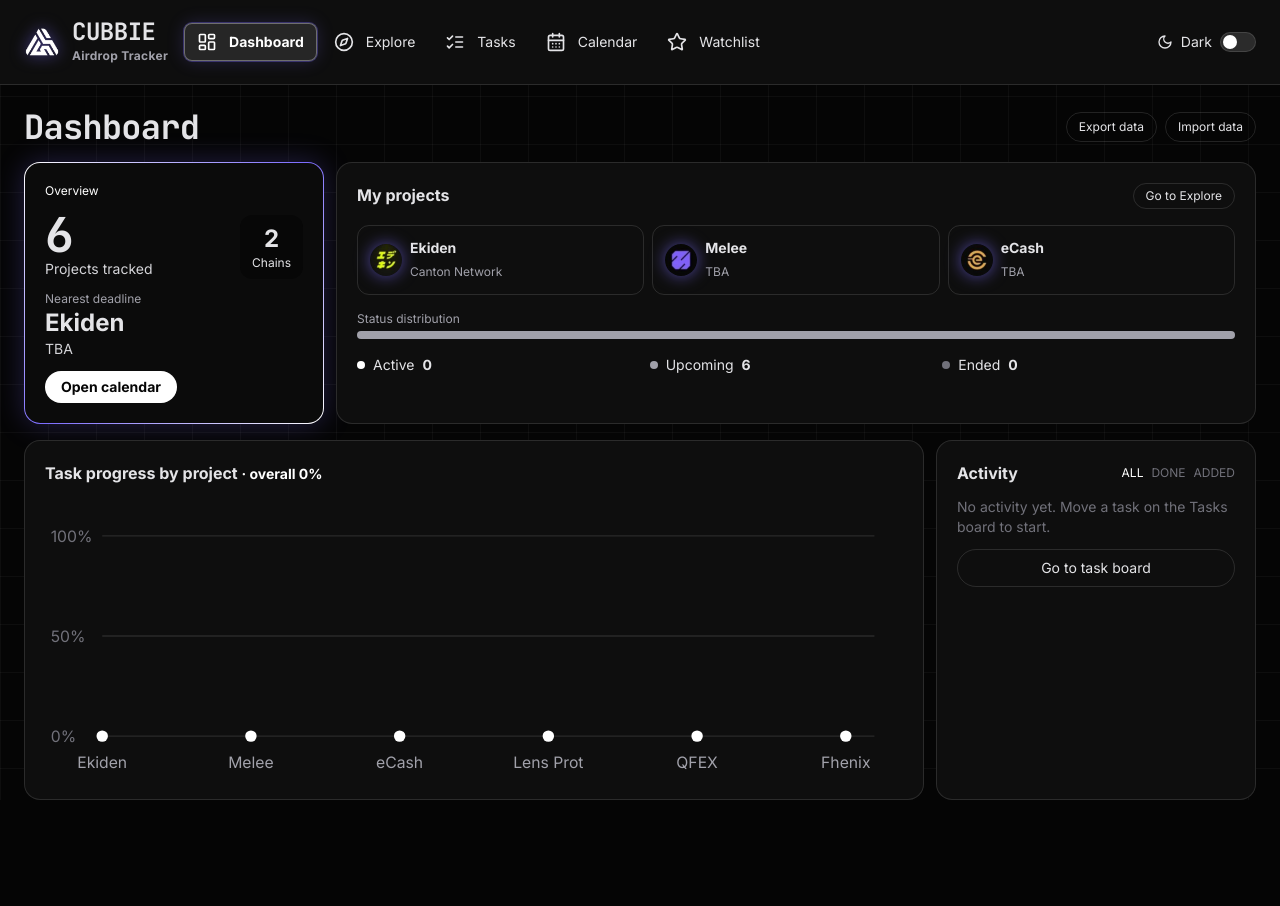
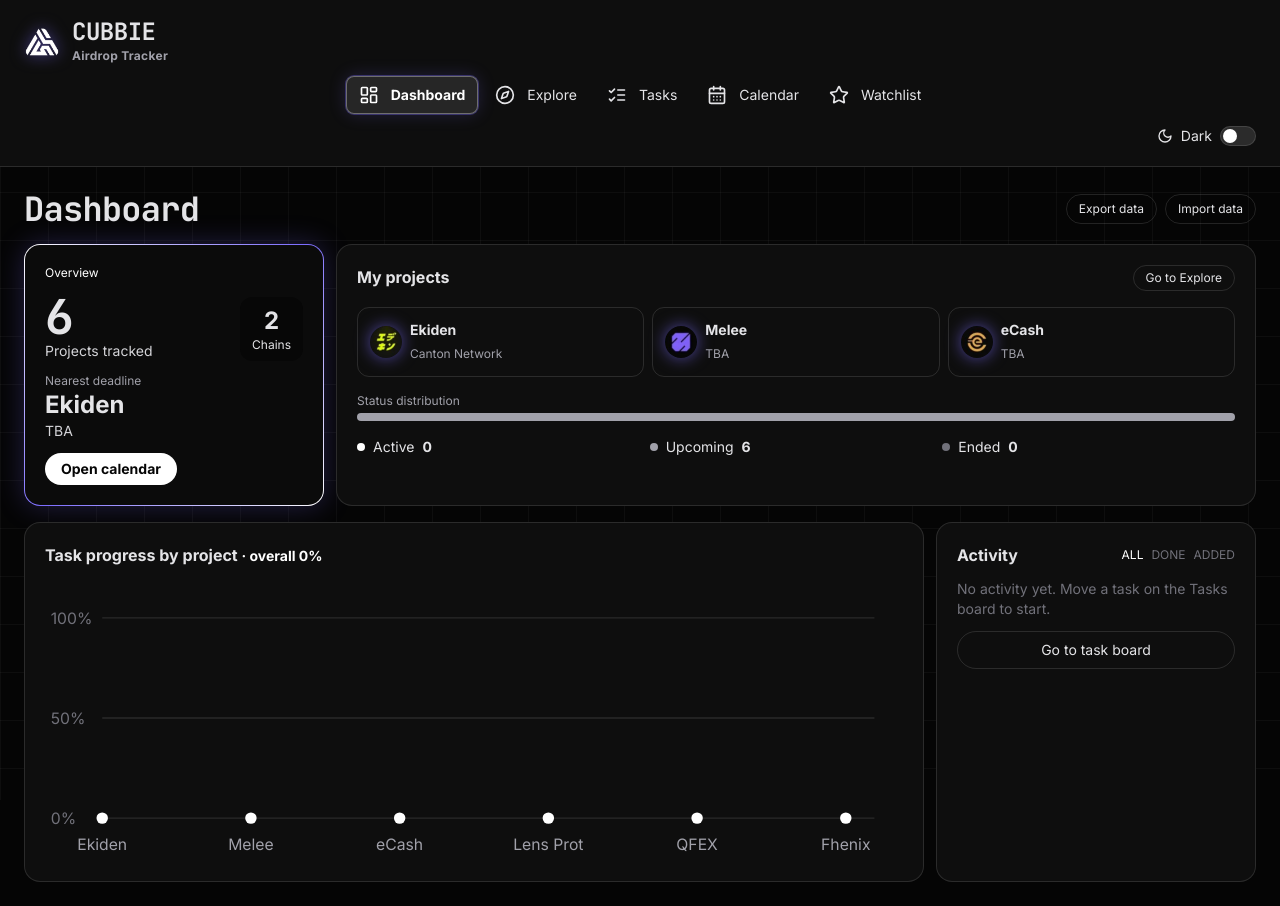
Before and after one commit to ahmad-choirudin/airdrop-tracker, a React (Vite) app: page / in a window 1280 px wide. Before the commit the page ends 824 px from the top, so only its background shows below. Built offline with nearby package versions, Linux system fonts and the light colour scheme.

Commit message:
Refactor mobile navigation layout and theme toggle

```diff
--- a/src/App.jsx
+++ b/src/App.jsx
@@ -142,13 +142,14 @@ export default function App(){
 <div onClick={()=>setMenu(false)} className={`md:hidden fixed inset-0 z-40 bg-black/60 transition-opacity ${menu?'opacity-100':'pointer-events-none opacity-0'}`}/>
 
 {/* Drawer on mobile */}
-<nav className={`fixed inset-y-0 left-0 z-50 w-3/4 max-w-xs flex flex-col gap-1 p-3 bg-panel border-r border-line transition-transform duration-300 ${menu?'translate-x-0':'-translate-x-full'} md:static md:z-auto md:w-full md:max-w-none md:flex-row md:items-center md:border-r-0 md:border-b md:translate-x-0 md:bg-transparent`}>
-  <div className="flex items-start justify-between px-3 py-2">
+<nav className={`fixed inset-y-0 left-0 z-50 w-3/4 max-w-xs flex flex-col gap-1 p-3 bg-panel border-r border-line transition-transform duration-300 ${menu?'translate-x-0':'-translate-x-full'} md:static md:z-auto md:w-full md:max-w-none md:grid md:grid-cols-[1fr-auto-1fr] md:items-center md:border-r-0 md:border-b md:translate-x-0 md:bg-transparent`}>
+  <div className="flex items-start justify-between px-3 py-2 md:justify-self-start">
     <div className="flex items-center gap-3"><img src={logo} alt="CUBBIE" className="h-9 w-9 object-contain"/><div className="serif text-2xl leading-none">CUBBIE<span className="block mt-1 text-xs text-zinc-400 font-sans tracking-wide">Airdrop Tracker</span></div></div>
     <button aria-label="Close menu" onClick={()=>setMenu(false)} className="md:hidden text-zinc-400"><X size={20}/></button>
   </div>
-  {NAV.map(([k,l,I])=><button key={k} onClick={()=>{setView(k);setMenu(false)}} className={`flex items-center gap-3 px-4 py-3 md:px-3 md:py-2 rounded-xl md:rounded-lg text-base md:text-sm whitespace-nowrap border ${view===k?'bg-accent/10 border-accent/30 text-accent font-semibold':'border-transparent hover:bg-panel'}`}><I size={20}/>{l}</button>)}
-  <button role="switch" aria-checked={theme==='light'} aria-label="Toggle light mode" onClick={()=>setTheme(theme==='light'?'dark':'light')} className="mt-auto md:mt-0 md:ml-auto flex items-center gap-2 px-3 py-2 rounded-lg text-sm whitespace-nowrap hover:bg-panel">{theme==='light'?<Sun size={16}/>:<Moon size={16}/>}<span>{theme==='light'?'Light':'Dark'}</span><span className="relative w-9 h-5 rounded-full border border-line bg-line shrink-0"><span className={`absolute top-0.5 w-3.5 h-3.5 rounded-full bg-accent transition-all ${theme==='light'?'left-[1.15rem]':'left-0.5'}`}/></span></button>
+  <div className="flex flex-col gap-1 md:flex-row md:justify-self-center">
+  {NAV.map(([k,l,I])=><button key={k} onClick={()=>{setView(k);setMenu(false)}} className={`flex items-center gap-3 px-4 py-3 md:px-3 md:py-2 rounded-xl md:rounded-lg text-base md:text-sm whitespace-nowrap border ${view===k?'bg-accent/10 border-accent/30 text-accent font-semibold':'border-transparent hover:bg-panel'}`}><I size={20}/>{l}</button>)}</div>
+  <button role="switch" aria-checked={theme==='light'} aria-label="Toggle light mode" onClick={()=>setTheme(theme==='light'?'dark':'light')} className="mt-auto md:mt-0 md:justify-self-end flex items-center gap-2 px-3 py-2 rounded-lg text-sm whitespace-nowrap hover:bg-panel">{theme==='light'?<Sun size={16}/>:<Moon size={16}/>}<span>{theme==='light'?'Light':'Dark'}</span><span className="relative w-9 h-5 rounded-full border border-line bg-line shrink-0"><span className={`absolute top-0.5 w-3.5 h-3.5 rounded-full bg-accent transition-all ${theme==='light'?'left-[1.15rem]':'left-0.5'}`}/></span></button>
 </nav>
 
     <main key={view} className="flex-1 min-w-0 p-4 md:p-6 space-y-4 max-w-[1800px] view-in">
```
